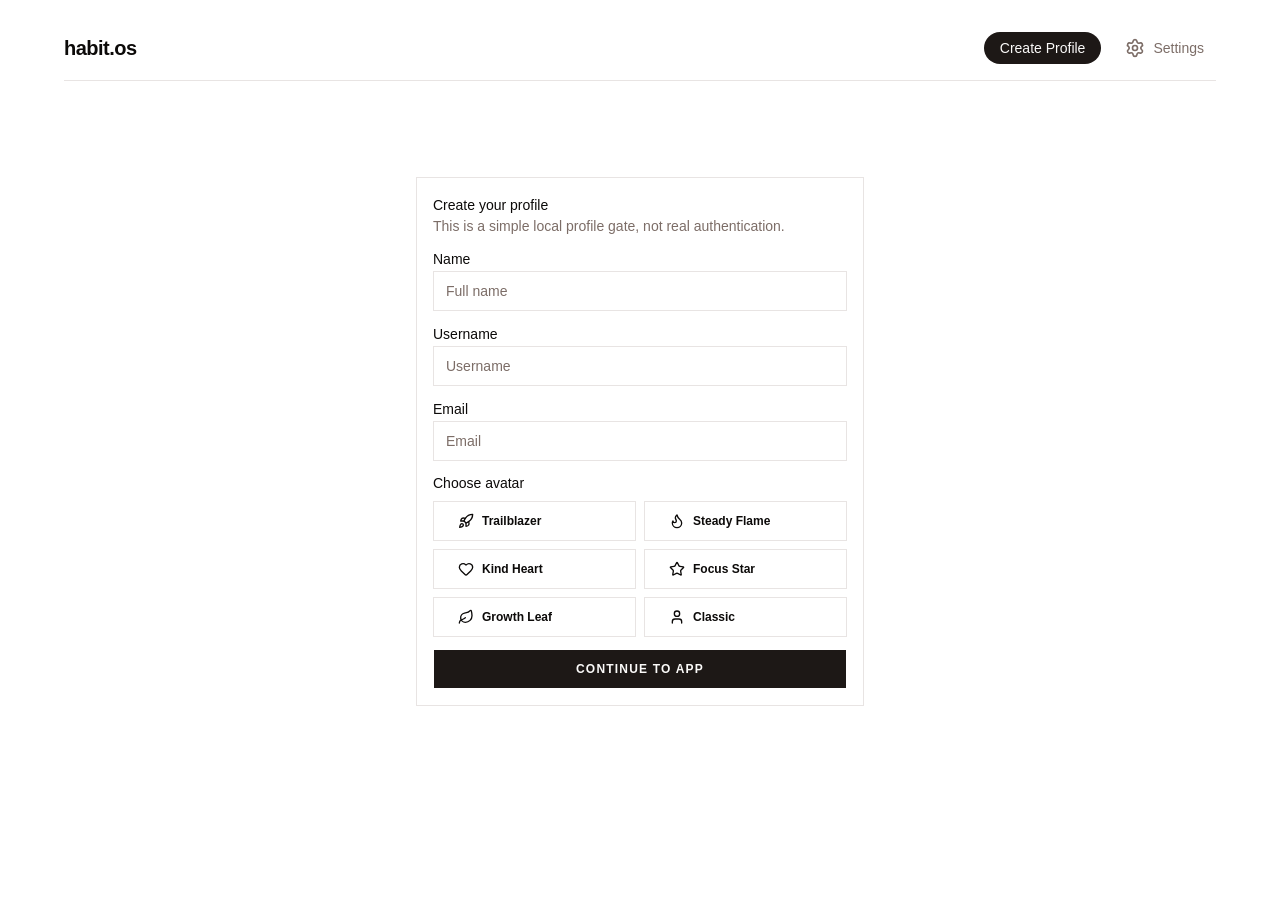
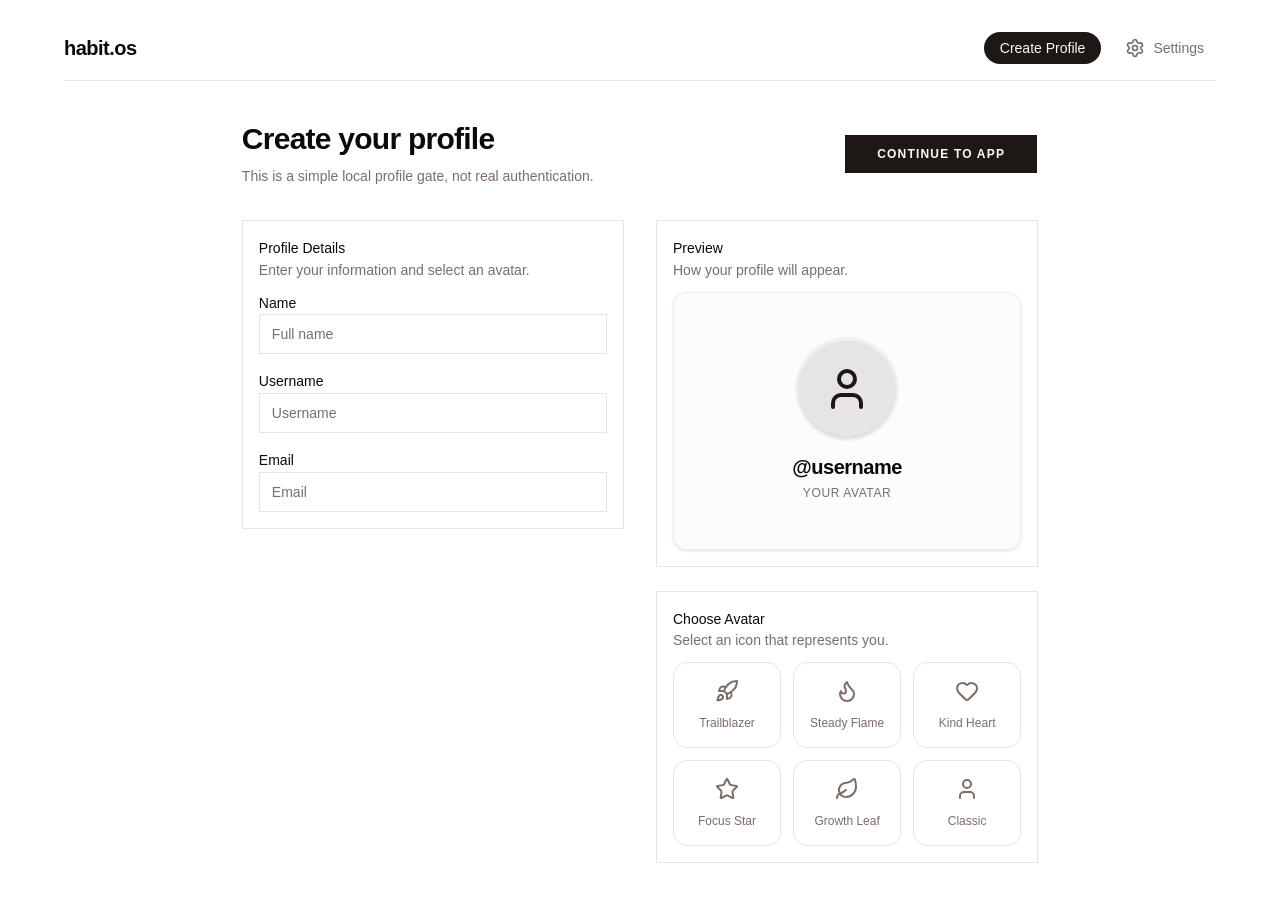
Before and after one commit to mekanhaji/habit-os, a React (Vite) app in the folder apps/web/: page /profile in a window 1280 px wide. Shown: the top 902 px of the page. Before the commit the page ends 801 px from the top, so only its background shows below. Built offline with nearby package versions, Linux system fonts and the light colour scheme.

Commit message:
feat: implement profile management page with avatar selection and form validation

```diff
--- a/apps/web/src/pages/profile-page.tsx
+++ b/apps/web/src/pages/profile-page.tsx
@@ -18,7 +18,7 @@ import {
   CardTitle,
 } from "@workspace/ui/components/card"
 import { Input } from "@workspace/ui/components/input"
-import { userProfileStore } from "../store/user-profile-store"
+import { userProfileStore, useUserProfileStore } from "../store/user-profile-store"
 
 type AvatarOption = {
   id: string
@@ -37,11 +37,15 @@ const AVATAR_OPTIONS: AvatarOption[] = [
 
 export function ProfilePage() {
   const navigate = useNavigate()
-  const [name, setName] = useState("")
-  const [username, setUsername] = useState("")
-  const [email, setEmail] = useState("")
-  const [avatar, setAvatar] = useState<string>("")
+  const profile = useUserProfileStore((state) => state.profile)
+
+  const [name, setName] = useState(profile?.name || "")
+  const [username, setUsername] = useState(profile?.username || "")
+  const [email, setEmail] = useState(profile?.email || "")
+  const [avatar, setAvatar] = useState<string>(profile?.avatar || "")
   const [showErrors, setShowErrors] = useState(false)
+
+  const PreviewIcon = AVATAR_OPTIONS.find((opt) => opt.id === avatar)?.icon || User
 
   function handleSubmit(event: React.FormEvent<HTMLFormElement>) {
     event.preventDefault()
@@ -69,17 +73,34 @@ export function ProfilePage() {
   }
 
   return (
-    <section className="flex min-h-[calc(100svh-8rem)] items-center justify-center">
-      <Card className="w-full max-w-md">
+    <section className="mx-auto max-w-5xl pb-10 pt-4">
+      <form onSubmit={handleSubmit} className="space-y-8">
+        <div className="flex flex-col gap-4 sm:flex-row sm:items-center sm:justify-between">
+          <div>
+            <h1 className="text-3xl font-bold tracking-tight text-foreground">
+              {profile ? "Edit your profile" : "Create your profile"}
+            </h1>
+            <p className="text-muted-foreground mt-2">
+              This is a simple local profile gate, not real authentication.
+            </p>
+          </div>
+          <Button type="submit" className="w-full sm:w-auto px-8">
+            {profile ? "Save changes" : "Continue to app"}
+          </Button>
+        </div>
+
+        <div className="grid grid-cols-1 md:grid-cols-2 gap-8 items-start">
+          {/* LEFT COLUMN: Profile Details */}
+          <Card>
             <CardHeader>
-          <CardTitle>Create your profile</CardTitle>
+              <CardTitle>Profile Details</CardTitle>
               <CardDescription>
-            This is a simple local profile gate, not real authentication.
+                Enter your information and select an avatar.
               </CardDescription>
             </CardHeader>
 
             <CardContent>
-          <form className="space-y-3" onSubmit={handleSubmit}>
+              <div className="space-y-4">
                 <div className="space-y-1">
                   <label htmlFor="name" className="text-sm font-medium">
                     Name
@@ -130,41 +151,70 @@ export function ProfilePage() {
                     <p className="text-xs text-destructive">Email is required.</p>
                   ) : null}
                 </div>
+              </div>
+            </CardContent>
+          </Card>
 
-            <div className="space-y-2">
-              <p className="text-sm font-medium">Choose avatar</p>
-              <div className="grid grid-cols-2 gap-2">
+        {/* RIGHT COLUMN: Preview & Avatar Selection */}
+        <div className="md:sticky md:top-24 space-y-6">
+          <Card>
+            <CardHeader>
+              <CardTitle>Preview</CardTitle>
+              <CardDescription>How your profile will appear.</CardDescription>
+            </CardHeader>
+            <CardContent>
+              <div className="flex flex-col items-center justify-center space-y-4 rounded-xl border border-border/50 bg-muted/20 py-12 shadow-sm">
+                <div className="flex h-24 w-24 items-center justify-center rounded-full bg-primary/10 text-primary shadow-sm ring-4 ring-primary/5">
+                  <PreviewIcon className="size-12" />
+                </div>
+                <div className="text-center space-y-1">
+                  <p className="text-xl font-bold tracking-tight text-foreground">
+                    @{username.trim() || "username"}
+                  </p>
+                  <p className="text-xs font-medium text-muted-foreground uppercase tracking-wider">Your Avatar</p>
+                </div>
+              </div>
+            </CardContent>
+          </Card>
+
+          <Card>
+            <CardHeader>
+              <CardTitle>Choose Avatar</CardTitle>
+              <CardDescription>Select an icon that represents you.</CardDescription>
+            </CardHeader>
+            <CardContent>
+              <div className="grid grid-cols-3 gap-3">
                 {AVATAR_OPTIONS.map((option) => {
                   const Icon = option.icon
                   const isSelected = avatar === option.id
 
                   return (
-                    <Button
+                    <button
                       key={option.id}
                       type="button"
-                      variant={isSelected ? "default" : "outline"}
-                      className="justify-start gap-2 tracking-normal normal-case"
                       onClick={() => setAvatar(option.id)}
+                      className={`flex flex-col items-center justify-center gap-3 rounded-xl border p-4 transition-all ${
+                        isSelected
+                          ? "border-primary bg-primary/10 text-primary ring-2 ring-primary/20"
+                          : "border-border bg-card text-muted-foreground hover:border-primary/50 hover:bg-muted hover:text-foreground"
+                      }`}
                     >
-                      <Icon className="size-4" />
-                      <span>{option.label}</span>
-                    </Button>
+                      <Icon className="size-6" />
+                      <span className="text-xs font-medium">{option.label}</span>
+                    </button>
                   )
                 })}
               </div>
               {showErrors && !avatar.trim() ? (
-                <p className="text-xs text-destructive">
+                <p className="text-xs text-destructive mt-3">
                   Please select an avatar.
                 </p>
               ) : null}
-            </div>
-
-            <Button type="submit" className="w-full">
-              Continue to app
-            </Button>
-          </form>
             </CardContent>
           </Card>
+        </div>
+        </div>
+      </form>
     </section>
   )
 }
```
Lines whose indentation alone changed are shown as unchanged.
